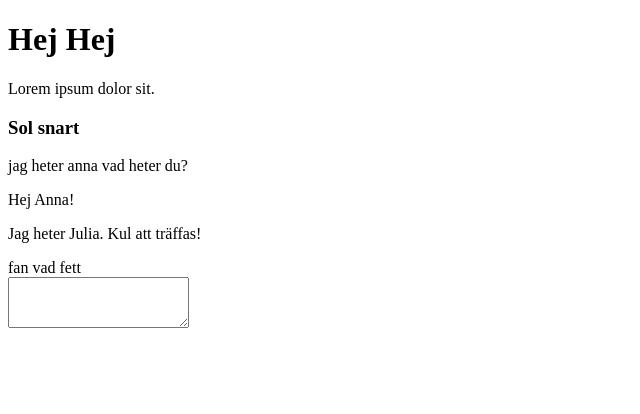
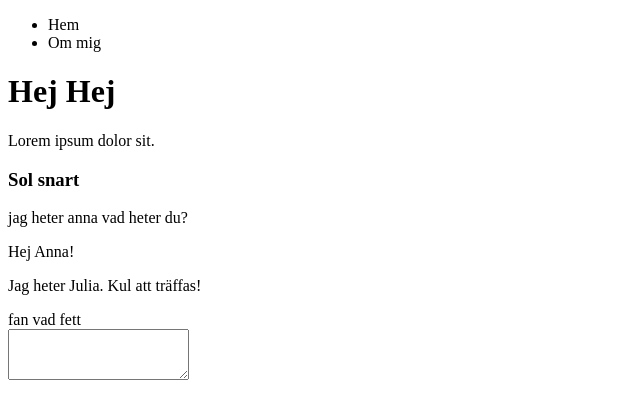
Before and after one commit to JyleZ/Collab, a plain HTML site: page index.html in a window 1280 px wide. Shown: the whole page, without its empty margins (0-640 px from the left). Drawn offline with Linux system fonts and the light colour scheme.

Commit message:
lade till en header

```diff
--- a/index.html
+++ b/index.html
@@ -6,6 +6,14 @@
     <title>Document</title>
   </head>
   <body>
+    <header>
+      <nav>
+        <ul>
+          <li>Hem</li>
+          <li>Om mig</li>
+        </ul>
+      </nav>
+    </header>
     <main>
       <h1>Hej Hej</h1>
       Lorem ipsum dolor sit.
```
Lines whose indentation alone changed are shown as unchanged.
